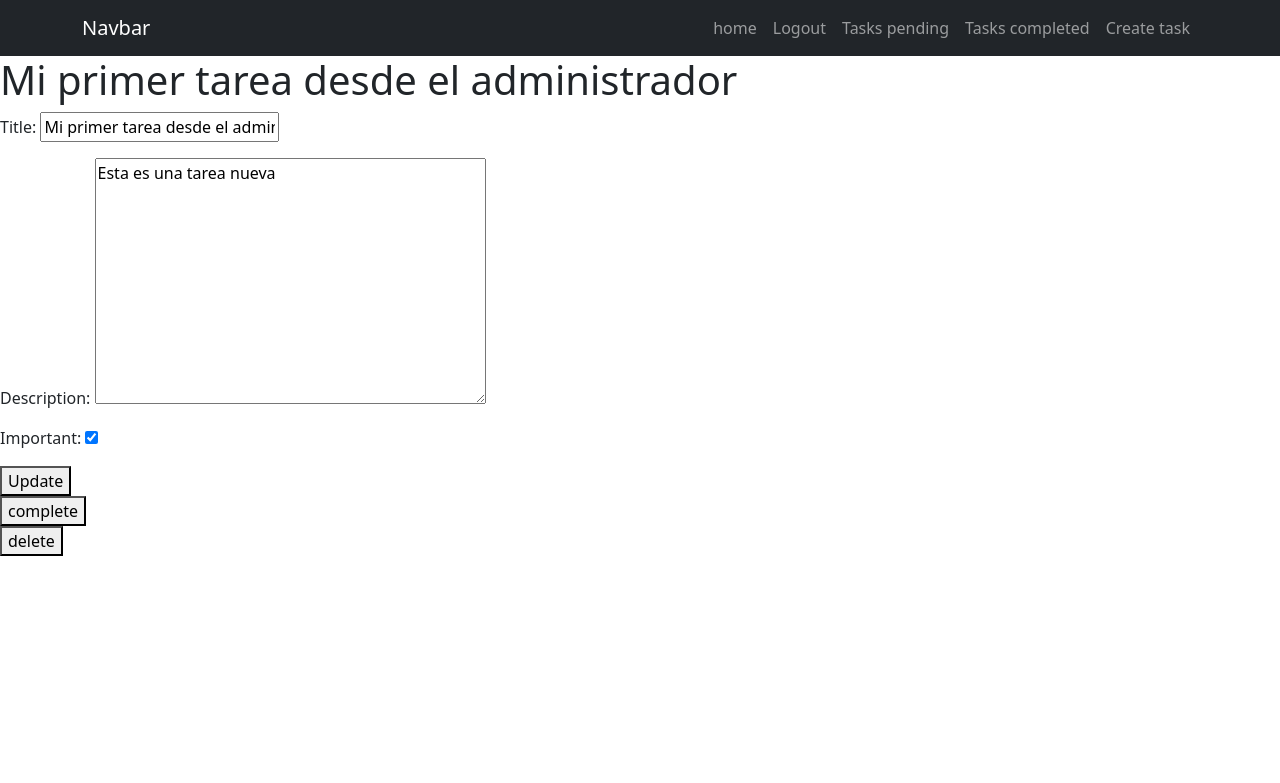
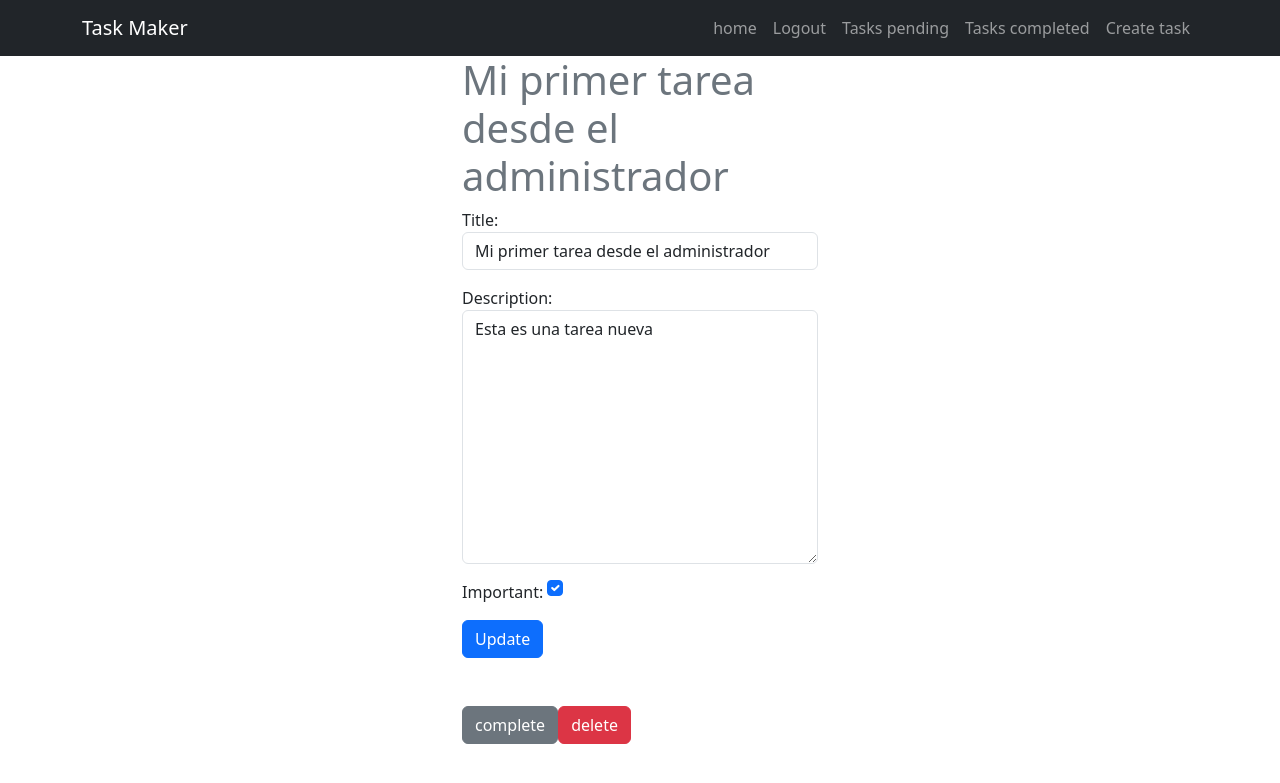
Before and after one commit to IvanSS22030/Django-crud, a Django app: page /tasks/1/ in a window 1280 px wide. Shown: the top 783 px of the page. Run offline with Django 4.2, Linux system fonts and the light colour scheme; a user stored in the database is signed in; data comes from the database, SQL or seed files in the repository; both versions use the stored data as it was after the commit.

Commit message:
now the style has been almost completed

```diff
--- a/tasks/forms.py
+++ b/tasks/forms.py
@@ -1,7 +1,13 @@
-from django.forms import ModelForm
+from django import forms
 from .models import Task
 
-class TaskForm(ModelForm):
+class TaskForm(forms.ModelForm):
     class Meta:
         model = Task
         fields = ['title', 'description', 'important']
+        widgets={
+            'title': forms.TextInput(attrs={'class': 'form-control', 'placeholder': 'Write a title'}),
+            'description': forms.Textarea(attrs={'class': 'form-control', 'placeholder': 'write a description'}),
+            'important': forms.CheckboxInput(attrs={'class': 'form-check-input m-auto'})
+
+        }
--- a/tasks/templates/base.html
+++ b/tasks/templates/base.html
@@ -16,7 +16,7 @@
 
       <nav class="navbar navbar-expand-lg bg-dark navbar-dark">
         <div class="container">
-          <a class="navbar-brand" href="#">Navbar</a>
+          <a class="navbar-brand" href="/">Task Maker</a>
           <button class="navbar-toggler" type="button" data-bs-toggle="collapse" data-bs-target="#navbarNav" aria-controls="navbarNav" aria-expanded="false" aria-label="Toggle navigation">
             <span class="navbar-toggler-icon"></span>
           </button>
--- a/tasks/templates/task_detail.html
+++ b/tasks/templates/task_detail.html
@@ -2,25 +2,38 @@
 
 
 {% block content %}
-<h1>{{task.title}}</h1>
+<main class='container'>
+    <div class='row'>
+        <div class='col-md-4 offset-md-4'>
+            <h1 class='text-secondary'>{{task.title}}</h1>
 {{error}}
 <form method='POST'>
     {% csrf_token %}
     {{form.as_p}}
-    <button>
+
+    <button class='btn btn-primary'>
         Update
     </button>
 </form>
+<div class='mt-5 d-flex'>
+
     <form action='{% url 'complete_task' task.id %}' method='POST'>
         {% csrf_token %}
-    <button> complete </button>
+        <button class='btn btn-secondary'> complete </button>
 
     </form>
 
     <form action='{% url 'delete_task' task.id %}' method='POST'>
         {% csrf_token %}
-    <button> delete </button>
+        <button class='btn btn-danger'> delete </button>
 
     </form>
 
+</div>
+        </div>
+
+    </div>
+
+
+</main>
 {% endblock %}
```
Also changed, not shown: tasks/templates/create_task.html (+21 -14 lines), tasks/templates/tasks.html (+18 -12 lines), db.sqlite3. Lines whose indentation alone changed are shown as unchanged.
